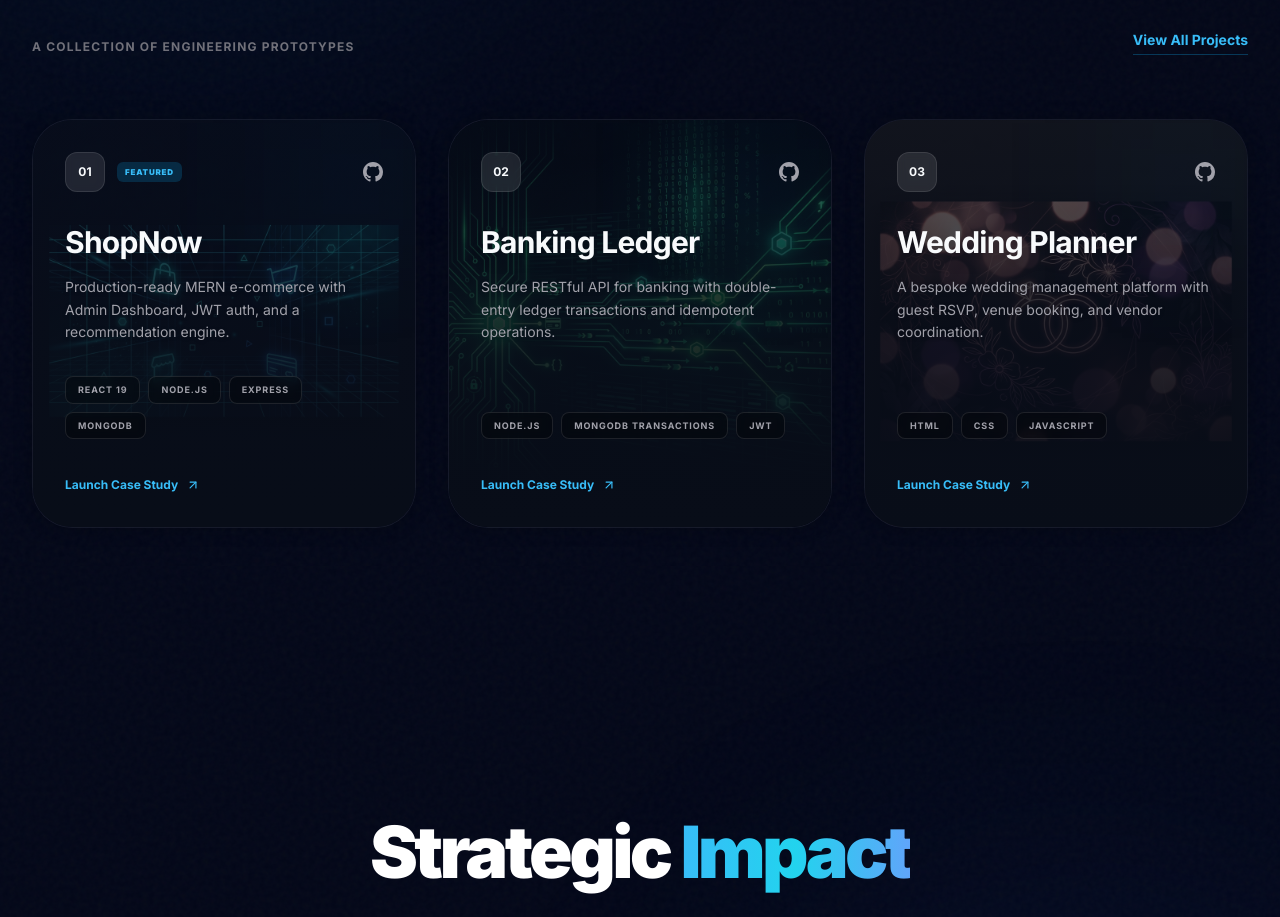
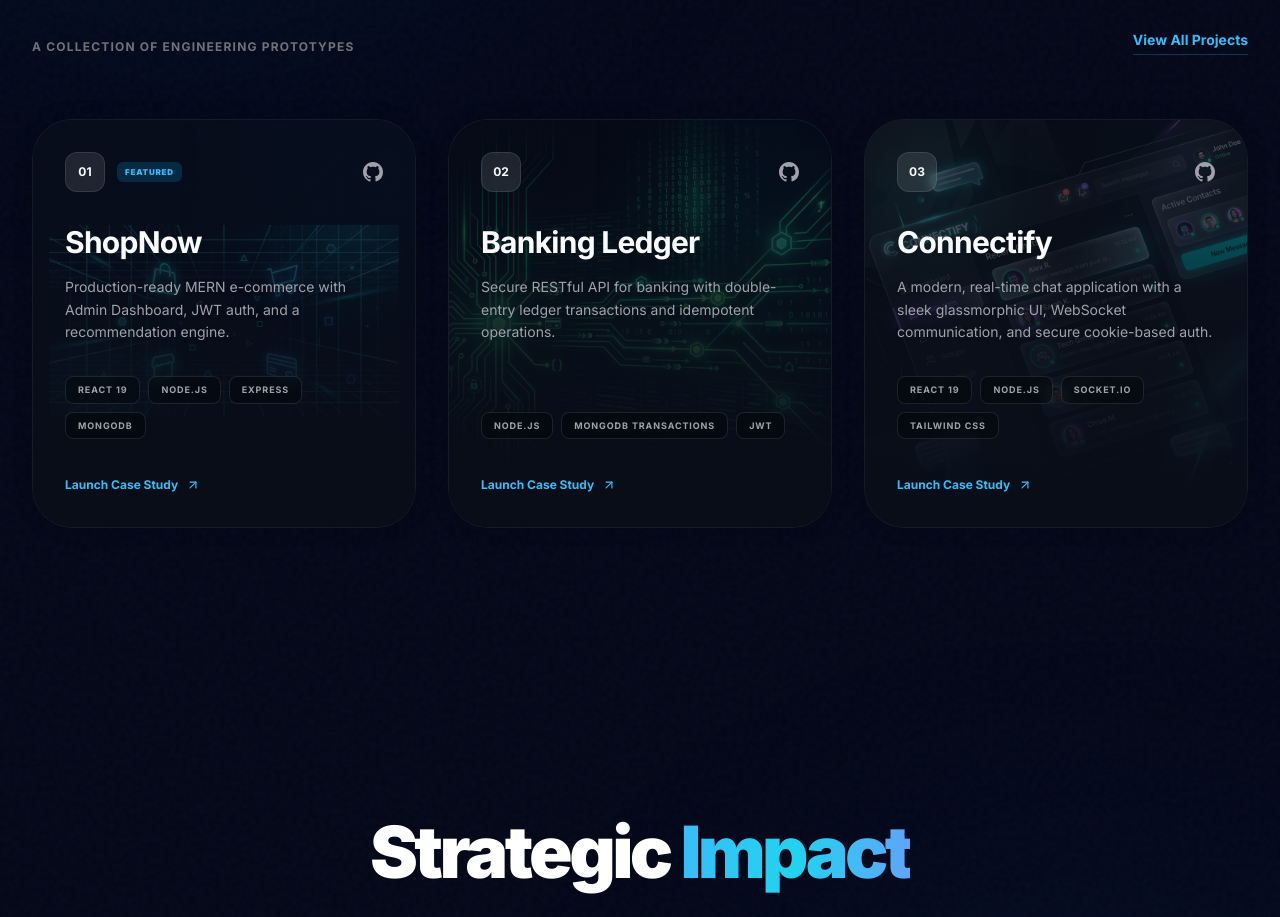
Before and after one commit to Ayushsoni9125/portfolio, a React (Vite) app: page / in a window 1280 px wide. Shown: the part 1994-2911 px from the top of the page. Built offline with nearby package versions, Linux system fonts and the light colour scheme.

Commit message:
Update projects section: replace Wedding Planner with Connectify

```diff
--- a/src/components/Projects.jsx
+++ b/src/components/Projects.jsx
@@ -18,12 +18,12 @@ const PROJECTS = [
     bg: "/project_bg_banking.png",
   },
   {
-    title: "Wedding Planner",
-    desc: "A bespoke wedding management platform with guest RSVP, venue booking, and vendor coordination.",
-    tags: ["HTML", "CSS", "JavaScript"],
-    link: "https://ayushsoni9125.github.io/wedding-planner/",
-    git: "https://github.com/Ayushsoni9125/wedding-planner",
-    bg: "/project_bg_wedding.png",
+    title: "Connectify",
+    desc: "A modern, real-time chat application with a sleek glassmorphic UI, WebSocket communication, and secure cookie-based auth.",
+    tags: ["React 19", "Node.js", "Socket.io", "Tailwind CSS"],
+    link: "https://connectify-ayush.vercel.app",
+    git: "https://github.com/Ayushsoni9125/Connectify",
+    bg: "/project_bg_connectify.png",
   },
 ];
 
```
Also changed, not shown: public/project_bg_connectify.png (added).
